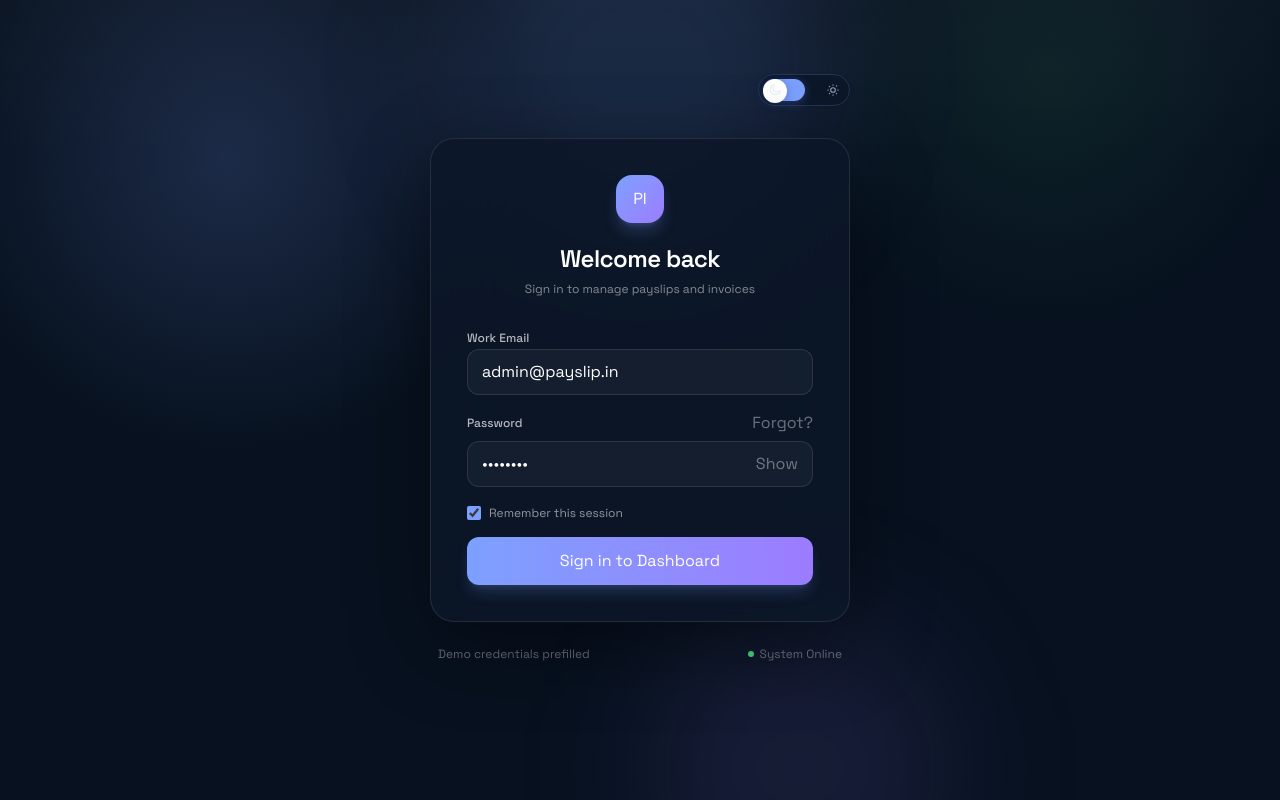
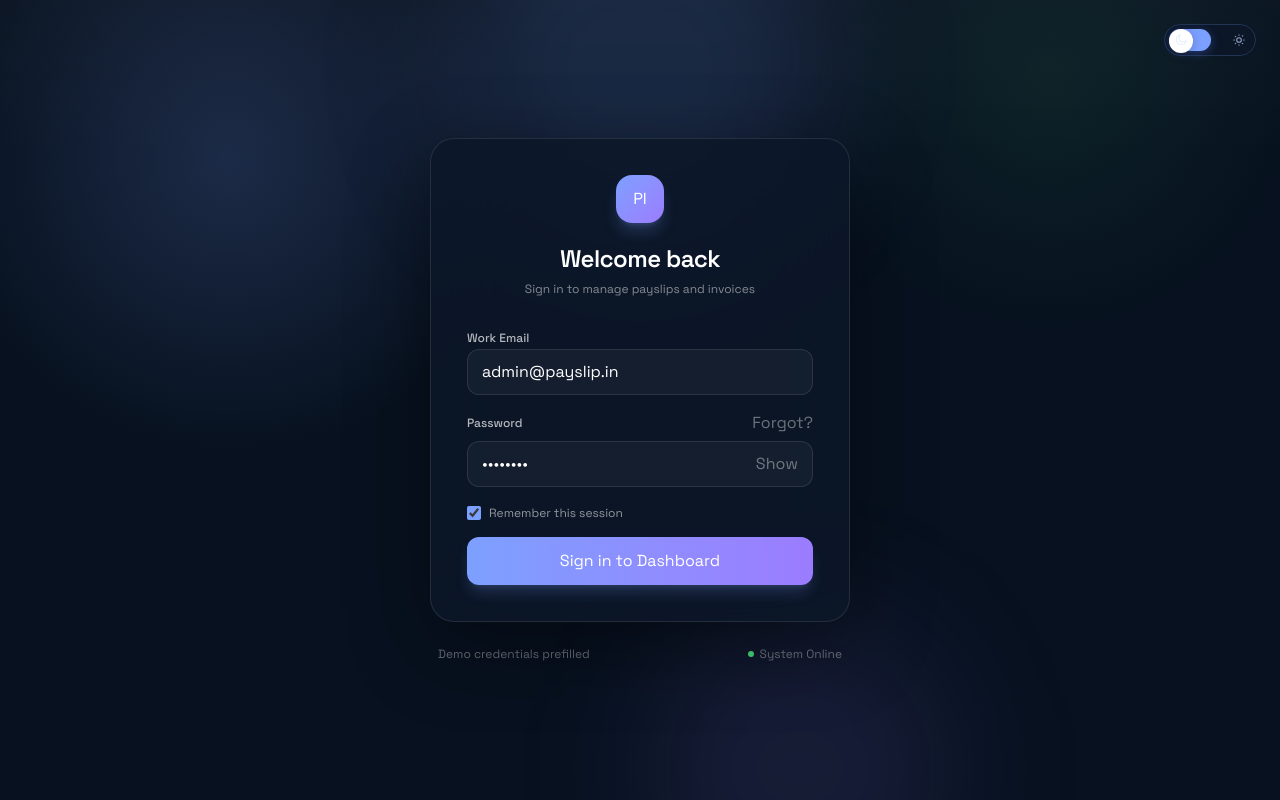
Before and after one commit to rishabh15aayaninfotech/payslip-invoicing, a Next.js app: page /login in a window 1280 px wide. Built offline with nearby package versions, Linux system fonts and the light colour scheme.

Commit message:
new template adde volkswagen

```diff
--- a/app/(auth)/login/page.tsx
+++ b/app/(auth)/login/page.tsx
@@ -11,10 +11,11 @@ export default function LoginPage() {
         <div className="absolute -bottom-32 right-1/4 h-80 w-80 rounded-full bg-accent-strong/10 blur-3xl" />
       </div>
 
+      <div className="absolute right-4 top-4 z-10 sm:right-6 sm:top-6">
+        <ThemeToggle />
+      </div>
+
       <div className="relative w-full max-w-[420px]">
-        <div className="absolute -top-14 right-0 sm:-top-16">
-          <ThemeToggle />
-        </div>
 
         {/* Main Card */}
         <div className="rounded-3xl border border-white/10 bg-surface/85 p-8 shadow-[0_24px_80px_rgba(0,0,0,0.4)] backdrop-blur-2xl sm:p-9">
```
